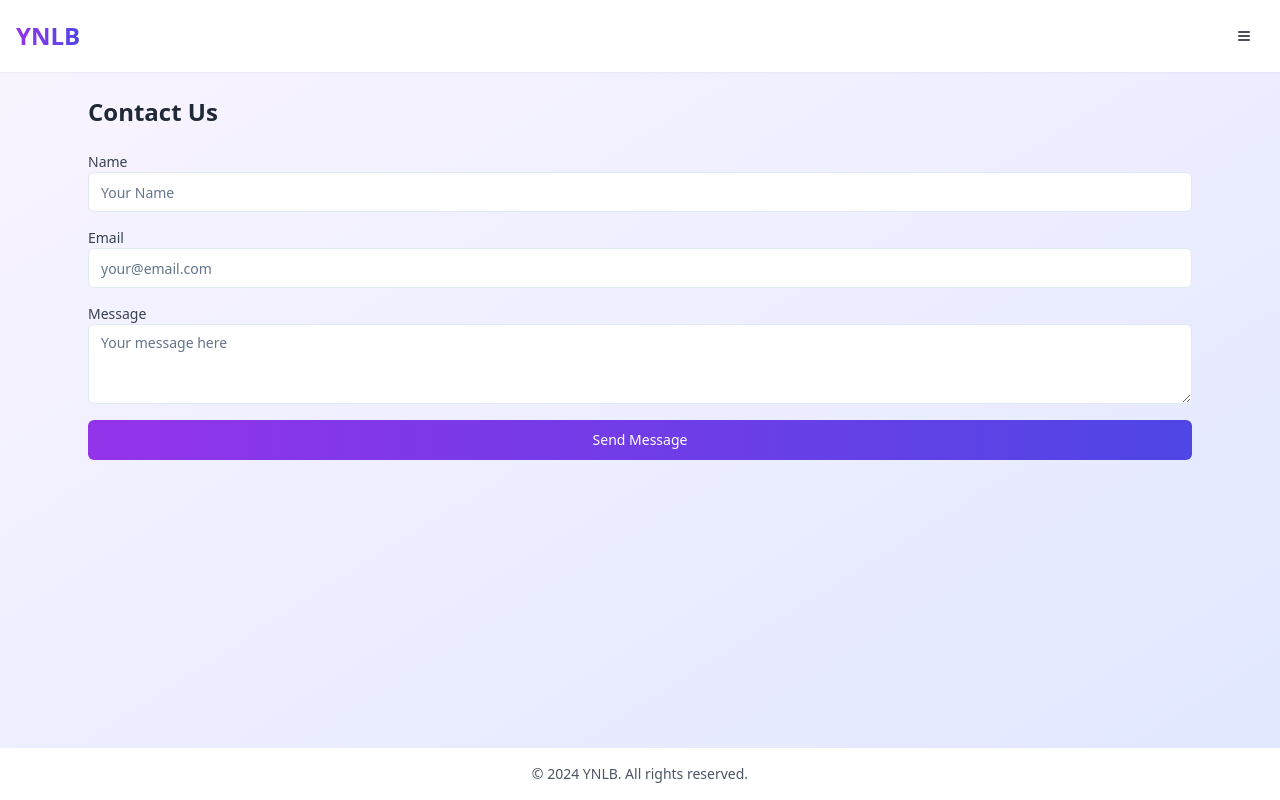
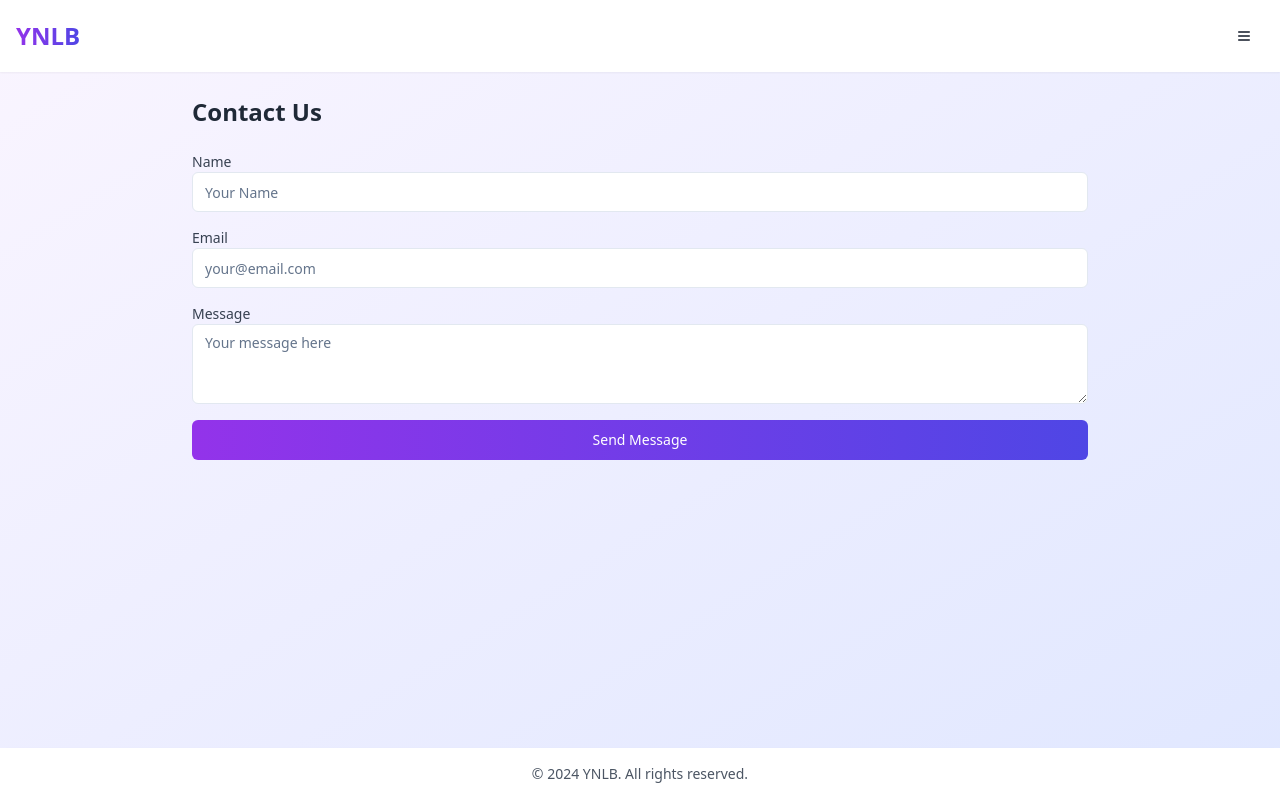
Before and after one commit to sodiqyekeen/ynlb, a React (Vite) app in the folder react/: page /contact in a window 1280 px wide. Built offline with nearby package versions, Linux system fonts and the light colour scheme.

Commit message:
Enhance UI responsiveness by adding max-width and margin utilities to prompts and contact page

```diff
--- a/react/src/components/PWAPrompt.tsx
+++ b/react/src/components/PWAPrompt.tsx
@@ -35,7 +35,7 @@ export function PWAPrompt() {
     if (!showPrompt) return null
 
     return (
-        <div className="fixed top-4 left-4 right-4 bg-white p-4 rounded-lg shadow-lg flex items-center justify-between z-50">
+        <div className="fixed top-4 left-4 right-4 bg-white p-4 rounded-lg shadow-lg flex items-center justify-between z-50 max-w-xl mx-auto md:w-full">
             <p className="text-gray-800 mr-4">Install YNLB for a better experience!</p>
             <div className="flex space-x-2">
                 <Button onClick={() => setShowPrompt(false)} variant="outline">
--- a/react/src/components/UpdatePrompt.tsx
+++ b/react/src/components/UpdatePrompt.tsx
@@ -24,7 +24,7 @@ export function UpdatePrompt() {
     if (!showPrompt) return null
 
     return (
-        <div className="fixed top-4 left-4 right-4 bg-white p-4 rounded-lg shadow-lg flex items-center justify-between">
+        <div className="fixed top-4 left-4 right-4 bg-white p-4 rounded-lg shadow-lg flex items-center justify-between z-50 max-w-xl mx-auto md:w-full">
             <p className="text-gray-800 mr-4">A new version of YNLB is available!</p>
             <div className="flex space-x-2">
                 <Button onClick={() => setShowPrompt(false)} variant="outline">
--- a/react/src/pages/Contact.tsx
+++ b/react/src/pages/Contact.tsx
@@ -11,7 +11,7 @@ export default function Contact() {
     }
 
     return (
-        <div className="space-y-6">
+        <div className="space-y-6 max-w-4xl mx-auto md:w-full">
             <h2 className="text-2xl font-bold text-gray-800">Contact Us</h2>
             <form onSubmit={handleSubmit} className="space-y-4">
                 <div>
--- a/react/vite.config.mjs
+++ b/react/vite.config.mjs
@@ -11,7 +11,6 @@ const htmlPlugin = (base) => {
         },
     };
 };
-
 
 export default defineConfig(({ command, mode }) => {
     const base = mode === 'gh-pages' ? '/ynlb/' : '/';
@@ -69,10 +68,8 @@ export default defineConfig(({ command, mode }) => {
                             type: 'image/png',
                             label: 'YNLB Mobile View'
                         }
-
                     ]
                 }
-
             }),
         ],
         server: {
```
